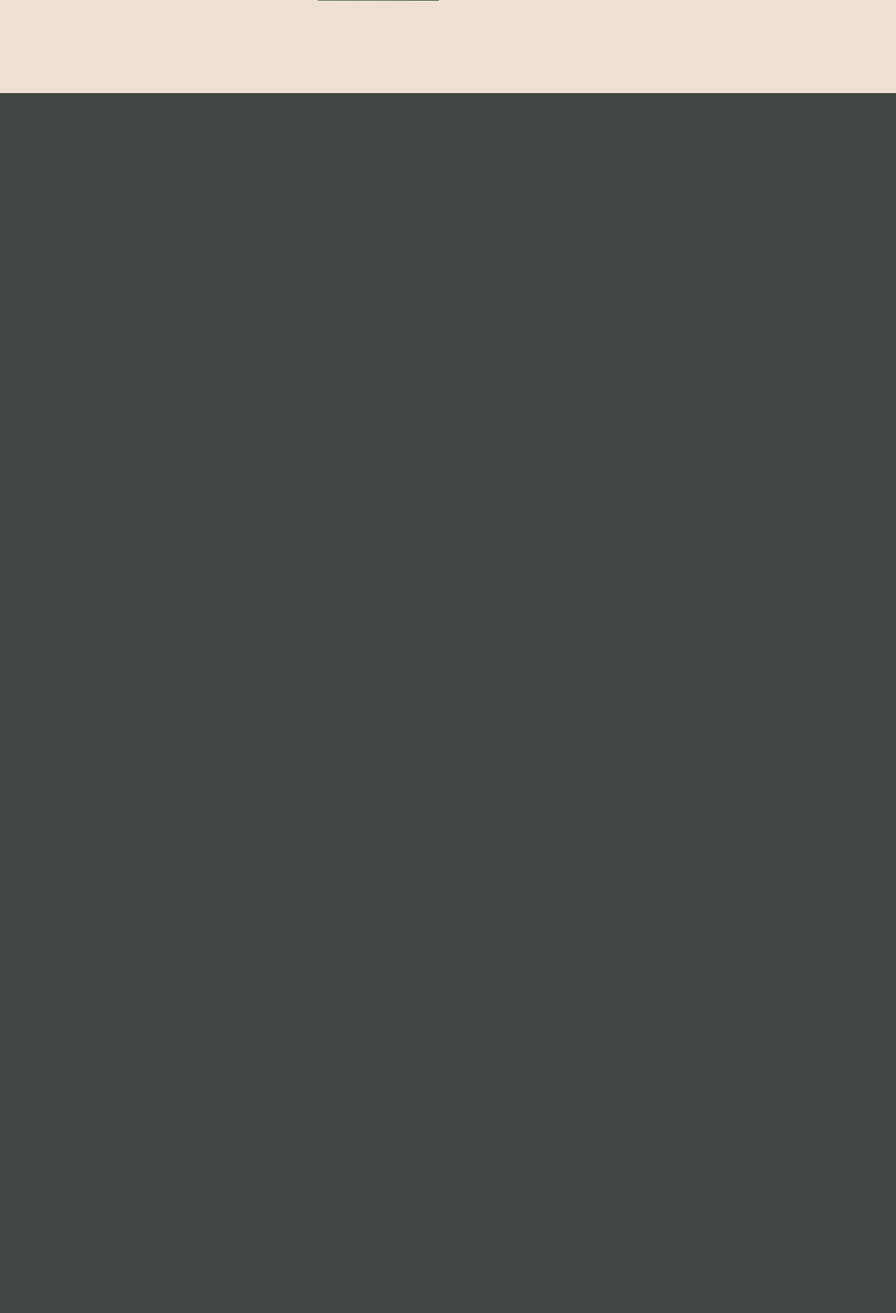
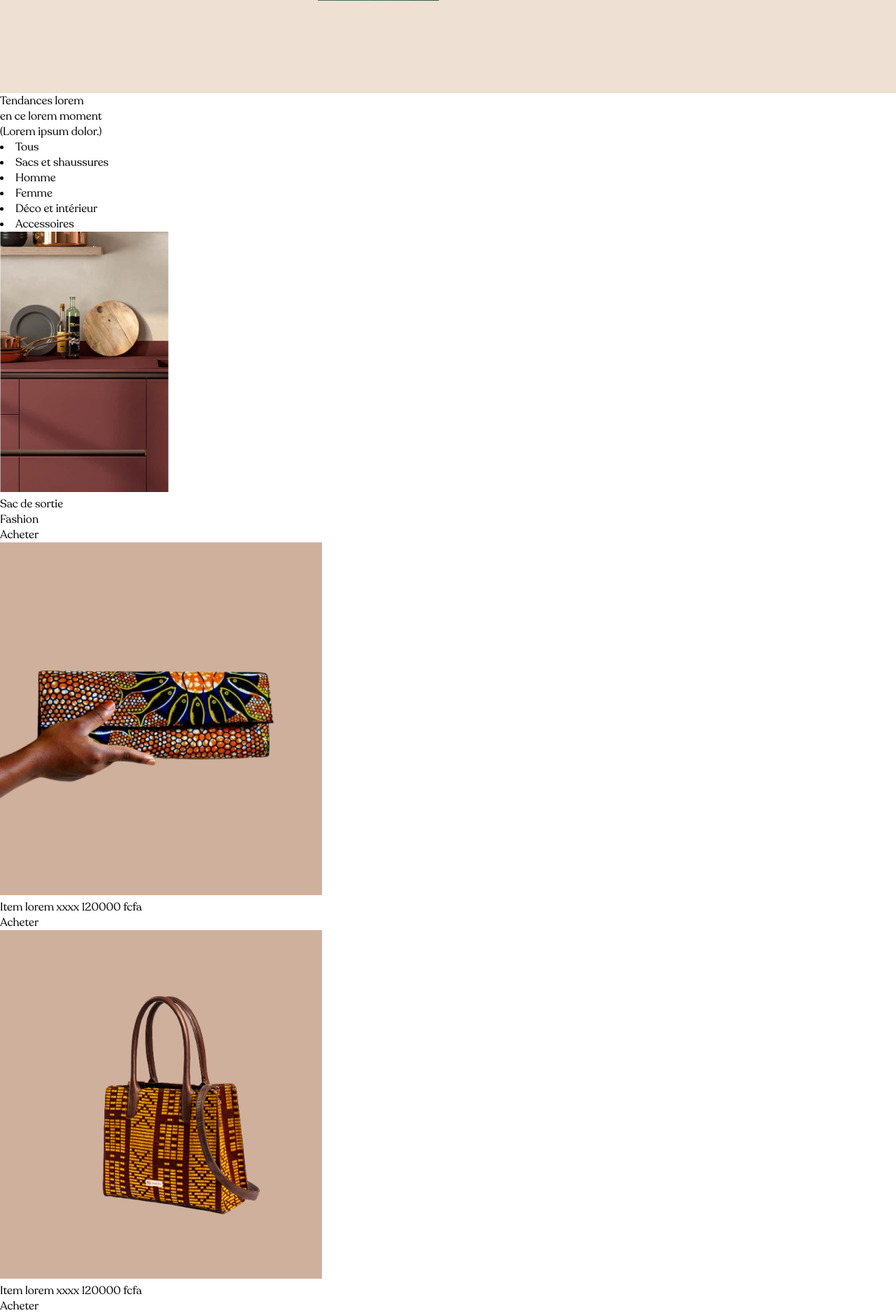
Before and after one commit to JoOkhafor/Misericordia_fashion, a PHP site: page /home.html in a window 1280 px wide. Shown: the part 1735-3611 px from the top of the page at 70% size. Before the commit the page ends 1868 px from the top, so only its background shows below. Run offline with PHP 8.4, Linux system fonts and the light colour scheme; some web fonts are replaced.

Commit message:
Trend section begin

```diff
--- a/home.html
+++ b/home.html
@@ -160,6 +160,102 @@
     <!-- End Danish fashion section  -->
 
 
+
+    <!-- Begin trend section  -->
+
+    <div class="trend_section">
+        <div class="trend__title_container">
+            <div class="trend_title_container">
+                Tendances lorem <br> en ce lorem moment
+            </div>
+            <div class="light_focus_title">
+                (Lorem ipsum dolor.)
+            </div>
+        </div>
+        <div class="article_type_container">
+            <li>Tous</li>
+            <li>Sacs et shaussures</li>
+            <li>Homme</li>
+            <li>Femme</li>
+            <li>Déco et intérieur</li>
+            <li>Accessoires</li>
+        </div>
+        <div class="trend_article_container">
+            <div class="item">
+                <div class="item_img_container">
+                    <img src="assets/item1.png" alt="article" class="item_img">
+                </div>
+                <div class="item_name">
+                    Sac de sortie <br> Fashion
+                </div>
+                <div class="buy_btn">
+                    Acheter
+                </div>
+            </div>
+            <div class="item">
+                <div class="item_img_container">
+                    <img src="assets/item2.png" alt="article" class="item_img">
+                </div>
+                <div class="item_description">
+                    <span>Item lorem xxxx</span>
+                    <span class="price">120000 fcfa</span>
+                </div>
+                <div class="buy_btn">
+                    Acheter
+                </div>
+            </div>
+            <div class="item">
+                <div class="item_img_container">
+                    <img src="assets/item3.png" alt="article" class="item_img">
+                </div>
+                <div class="item_description">
+                    <span>Item lorem xxxx</span>
+                    <span class="price">120000 fcfa</span>
+                </div>
+                <div class="buy_btn">
+                    Acheter
+                </div>
+            </div>
+            <div class="item">
+                <div class="item_img_container">
+                    <img src="assets/item4.png" alt="article" class="item_img">
+                </div>
+                <div class="item_description">
+                    <span>Item lorem xxxx</span>
+                    <span class="price">120000 fcfa</span>
+                </div>
+                <div class="buy_btn">
+                    Acheter
+                </div>
+            </div>
+        </div>
+        <div class="trend_section_services">
+            <div class="trend_service">
+                <img src="assets/srv1.png">
+                <span> Livraison en Europe <br> & au USA</span>
+            </div>
+            <div class="trend_service">
+                <img src="assets/srv2.png">
+                <span> Payement sécurisé</span>
+            </div>
+            <div class="trend_service">
+                <img src="assets/srv3.png">
+                <span> Livraison express</span>
+            </div>
+            <div class="trend_service">
+                <img src="assets/srv4.png">
+                <span> Service client 24/7</span>
+            </div>
+            <div class="trend_service">
+                <img src="assets/srv5.png">
+                <span> 30 jours de garantie</span>
+            </div>
+        </div>
+    </div>
+
+    <!-- End trend section  -->
+
+
     <!-- Javascript file embed -->
     <script src="assets/mfashion.js"></script>
     <!-- End Javascript file embed -->
```
Also changed, not shown: assets/styles.css (+9 -3 lines), assets/item1.png (added), assets/item2.png (added), assets/item3.png (added), assets/item4.png (added), assets/srv1.png (added), assets/srv2.png (added), assets/srv3.png (added), assets/srv4.png (added), assets/srv5.png (added).
